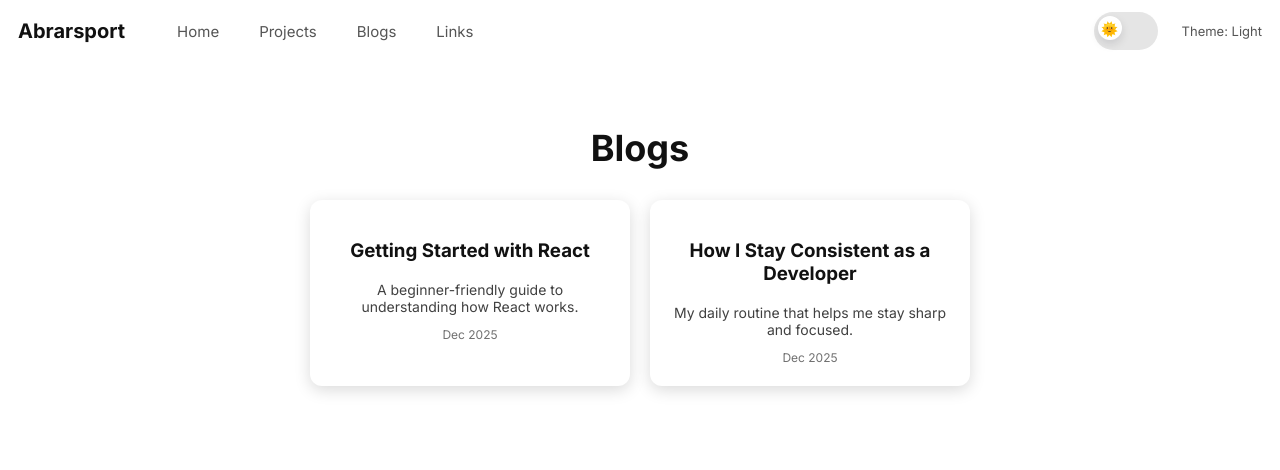
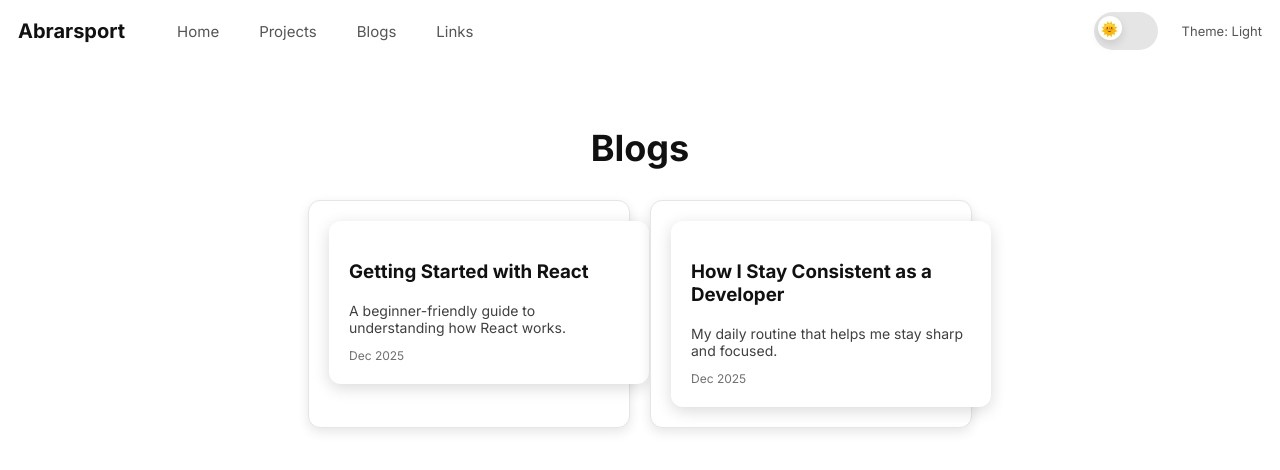
Before and after one commit to abrraar17/abrarsport, a React (Vite) app: page /blogs in a window 1280 px wide. Shown: the top 470 px of the page. Built offline with nearby package versions, Linux system fonts and the light colour scheme; no server answers.

Commit message:
dark mode blog fix

```diff
--- a/src/pages/BlogDetail.jsx
+++ b/src/pages/BlogDetail.jsx
@@ -3,6 +3,8 @@ import ReactMarkdown from "react-markdown";
 import { blogs } from "../data/blogs";
 import { useEffect, useState } from "react";
 import "../styles/blogdetail.css";
+import "../styles/blogcard.css";
+
 
 function BlogDetail() {
   const { id } = useParams();
--- a/src/pages/Blogs.jsx
+++ b/src/pages/Blogs.jsx
@@ -1,6 +1,7 @@
 import BlogCard from "../components/BlogCard";
 import { blogs } from "../data/blogs";
 import "../styles/blogs.css";
+import "../styles/blogcard.css";
 
 function Blogs() {
   return (
@@ -9,13 +10,14 @@ function Blogs() {
 
       <div className="blogs-grid">
         {blogs.map((b, i) => (
+          <div className="blog-card" key={i}>
             <BlogCard
-            key={i}
               title={b.title}
               description={b.description}
               date={b.date}
               link={`/blogs/${b.id}`}
             />
+          </div>
         ))}
       </div>
     </div>
--- /dev/null
+++ b/src/styles/blogcard.css
@@ -0,0 +1,26 @@
+.blog-card {
+  background: var(--card-light);
+  color: var(--text-light);
+  border-radius: 12px;
+  padding: 20px;
+  width: 280px;
+  border: 1px solid var(--card-border-light);
+  box-shadow: var(--shadow);
+  transition: background 0.25s ease, color 0.25s ease;
+}
+
+.blog-title {
+  font-size: 20px;
+  margin-bottom: 6px;
+}
+
+.blog-desc {
+  font-size: 14px;
+  color: var(--text-secondary-light);
+  margin-bottom: 12px;
+}
+
+.blog-date {
+  font-size: 12px;
+  color: var(--text-secondary-light);
+}
```
Lines whose indentation alone changed are shown as unchanged.
